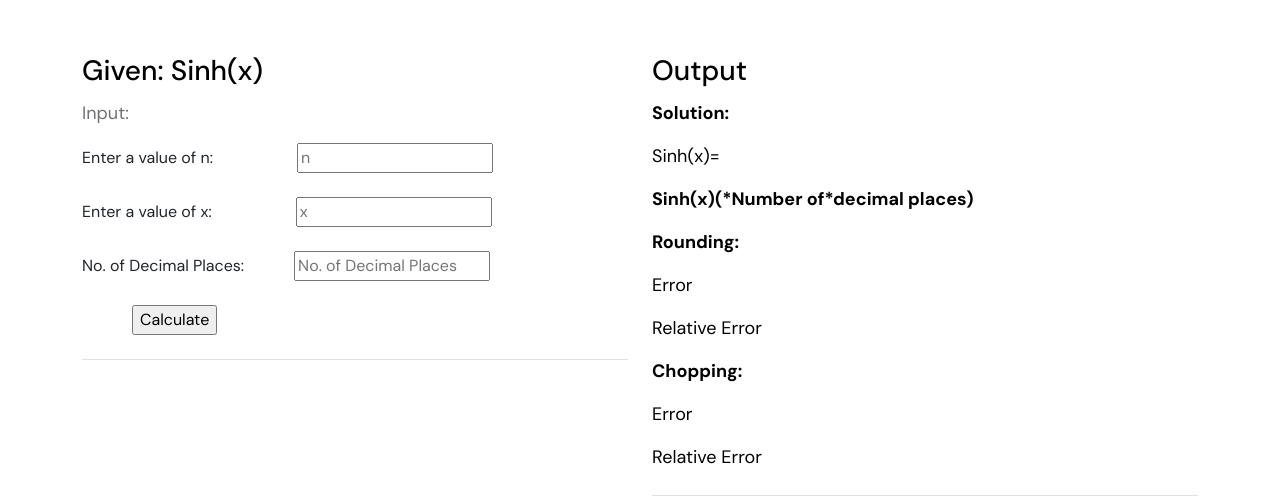
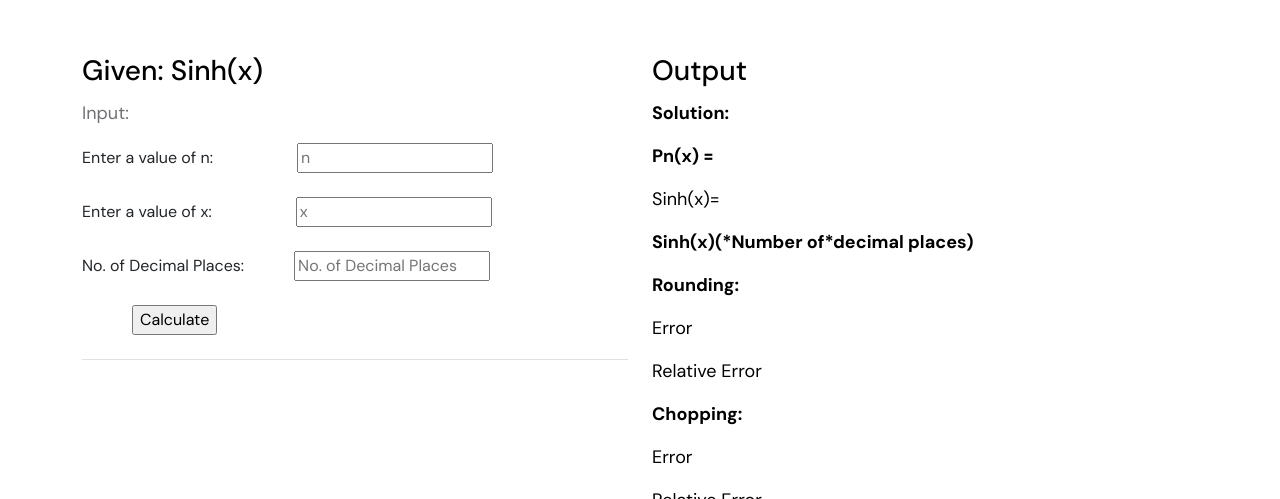
Before and after one commit to Group14-04070/Group14_Machine-Problem, a plain HTML site: page part2.html in a window 1280 px wide. Shown: the part 601-1100 px from the top of the page. Drawn offline with Linux system fonts and the light colour scheme; a script that the page names is missing.

Commit message:
Update part2.html

```diff
--- a/part2.html
+++ b/part2.html
@@ -147,6 +147,7 @@
                                 <p id="solution" class="output highlight">Solution: </p>
                                 <p id="solution1" class="output"></p>
                                 <p id="solution2" class="output"></p>
+                                <p id="outputp" class="output highlight">Pn(x) = </p>
                                 <p id="output" class="output">Sinh(x)=</p>
                                 <p id="outputWithDec" class="output">Sinh(x)(*Number of*decimal places)</p>
                                 <p id="rounding" class="output highlight">Rounding:</p>
```
